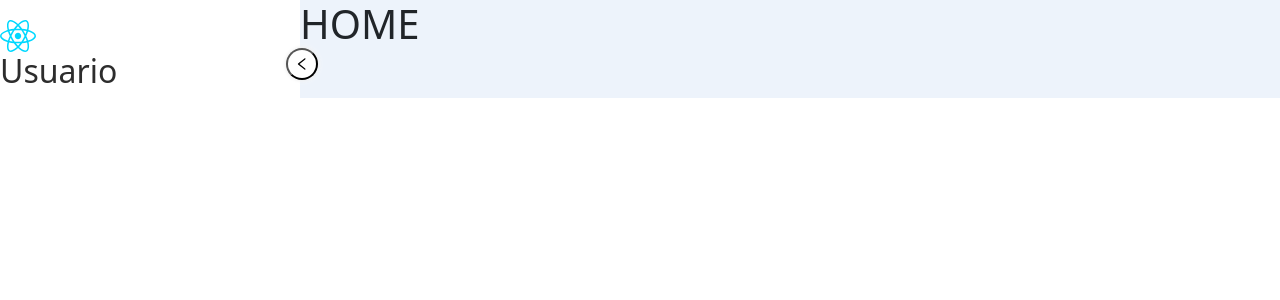
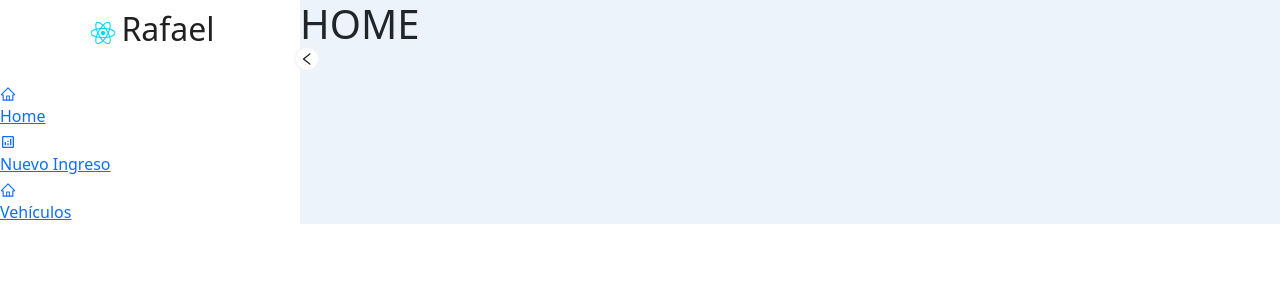
Before and after one commit to kasimkid/Registro-de-Veh-culos, a React (Vite) app: page / in a window 1280 px wide. Shown: the top 300 px of the page. Built offline with nearby package versions, Linux system fonts and the light colour scheme.

Commit message:
create Menu Links

```diff
--- a/src/components/SidebarMenu.jsx
+++ b/src/components/SidebarMenu.jsx
@@ -1,7 +1,9 @@
 import styled from 'styled-components';
 import logo from '../assets/react.svg';
 import { v } from '../styles/Variables';
-import { AiOutlineLeft } from 'react-icons/ai';
+import { AiOutlineLeft, AiOutlineHome } from 'react-icons/ai';
+import { MdOutlineAnalytics } from 'react-icons/md';
+import {Link} from 'react-router-dom';
 
 export function SidebarMenu({ sidebarOpen, setSidebarOpen }) {
 
@@ -20,25 +22,65 @@ export function SidebarMenu({ sidebarOpen, setSidebarOpen }) {
           <img src={logo} />
         </div>
         <div>
-          <h2>Usuario</h2>
+          <h2>Rafael</h2>
         </div>
       </div>
+    { linksArray.map(({icon, label, to}) => (
+      <div className='LinkContainer' key= 'label'>
+        <Link to={ to }>
+          <div className='Linkicon'>
+            {icon}
+          </div>
+          {sidebarOpen &&(
+            <span>{label}</span>
+          )
 
+          }
+
+        </Link>
+
+      </div>
+
+    ))}
     </Container>
   )
 }
+const linksArray = [
+{
+  label: 'Home',
+  icon: <AiOutlineHome/>,
+  to:'/'
+},
+{
+  label: 'Nuevo Ingreso',
+  icon: <MdOutlineAnalytics/>,
+  to:'/nuevo_ingreso'
+
+},
+{
+  label: 'Vehículos',
+  icon: <AiOutlineHome/>,
+  to:'/vehiculos'
+
+},
+]
+
+
+
+
+//Styled COmponents
 const Container = styled.div`
 color: ${(props) => props.theme.text};
 background: ${(props) => props.theme.bg};
 position:sticky;
-padding-top:20px;
+padding-top:10px;
 
 .Sidebarbutton{
   position: absolute;
   top: ${v.xxlSpacing};
   right: -18px;
-  width: 32px;
-  height: 32px;
+  width: 22px;
+  height: 22px;
   border-radius: 50%;
   background:${(props) => props.theme.bgtgderecha};
   box-shadow: 0 0 4px ${(props) => props.theme.bg3}, 0 0 7px ${(props) => props.theme.bg};
@@ -47,16 +89,24 @@ padding-top:20px;
   justify-content: center;
   cursor: pointer;
   transition: all 0.3s;
-  transform:${({isOpen}) => (isOpen ?`initial` : `rotate(180deg)`)};
+  transform:${({isOpen}) => (isOpen ? `initial` : `rotate(180deg)`)};
+  border: none;
+  letter-spacing: inherit;
+  color: inherit;
+  font-size: inherit;
+  padding:0;
+  font-family: inherit;
+  outline:none;
 }
-.logocontent{
+.Logocontent{
   display: flex;
   justify-content: center;
   align-items: center;
   padding-bottom:${v.lgSpacing};
+
   .imgcontent{
     display: flex;
-    img{
+    img {
       max-width:100%;
       height:auto;
     }
@@ -66,9 +116,23 @@ padding-top:20px;
     `scale(0.7)` : `scale(1.5)`)};
   }
   h2{
-    display:${({ isOpen }) => (!isOpen ?
+
+    display:${({ isOpen }) => (isOpen ?
     `block` : `none`)};
+
+  }
+  .LinkContainer {
+    margin: 9px 0;
+    padding: 0 15%;
+    :hover{
+      background:${(props) => props.theme.bg3};
+
+
+    }
+
   }
 }
 `
+
+
 export default SidebarMenu
--- a/src/styles/Themes.jsx
+++ b/src/styles/Themes.jsx
@@ -18,7 +18,6 @@ export const Light = {
     bgAlpha: "rgba(250,250,250,.3)",
     bg2: "rgb(245,245,245)",
     bg3: "rgb(230,230,230)",
-    text: "rgb(45,45,45)",
     primary: "rgb(52, 131, 235)",
     bg4:"#9247FC",
     bgtotal:"#EDF3FB",
@@ -69,7 +68,6 @@ export const Dark = {
     bgAlpha: "rgba(0,0,0,.3)",
     bg2: "rgb(30,30,30)",
     bg3: "rgb(50,50,50)",
-    text: "rgb(210,210,210)",
     primary: "rgb(52, 131, 235)",
     bg4:"#9247FC",
     bgtotal:"#21252B",
```
